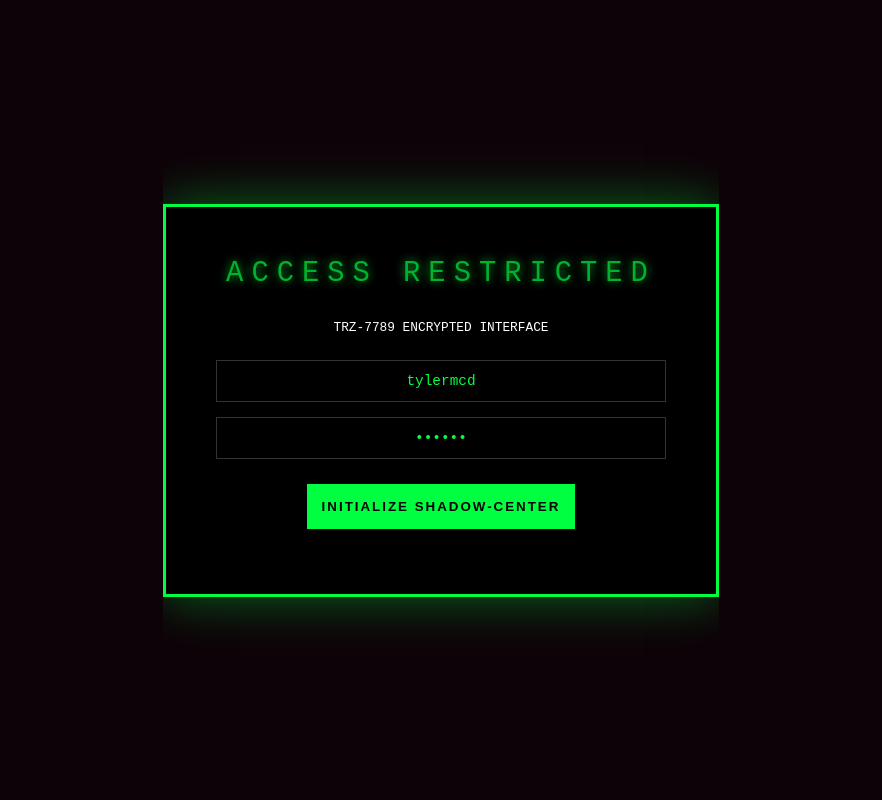
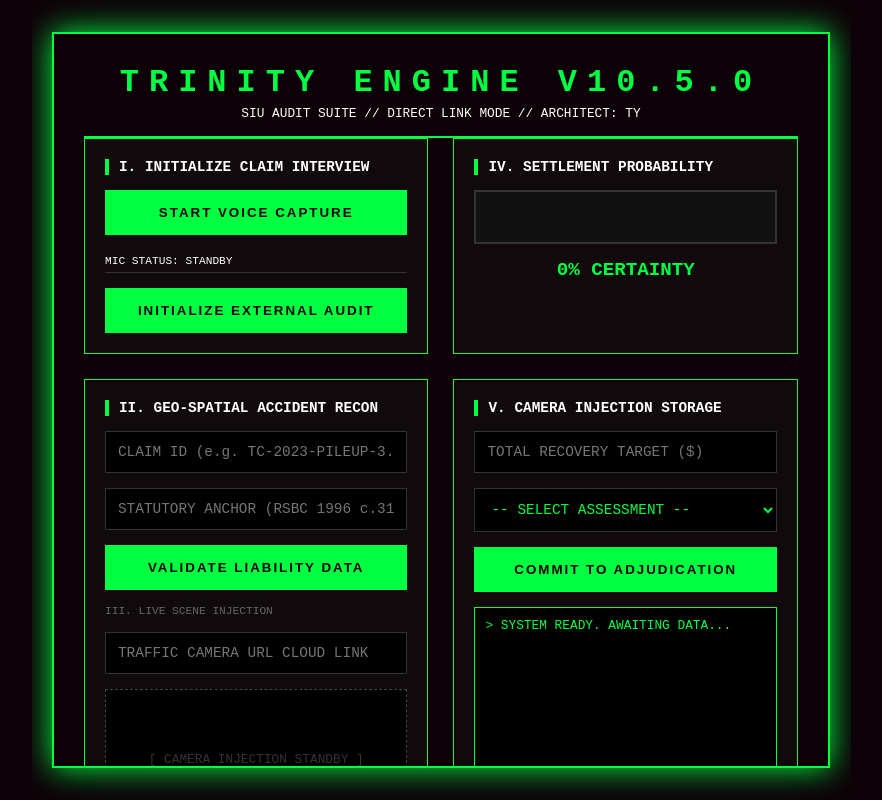
Before and after one commit to tmcdougall816-web/trinity-engine, a website: page index.html in a window 1280 px wide. Shown: the whole page, without its empty margins (199-1081 px from the left). Drawn offline with Linux system fonts and the light colour scheme.

Commit message:
Update index.html

```diff
--- a/index.html
+++ b/index.html
@@ -3,7 +3,7 @@
 <head>
     <meta charset="UTF-8">
     <meta name="viewport" content="width=device-width, initial-scale=1.0">
-    <title>Trinity Engine V10.4.0 - SKELETON KEY</title>
+    <title>Trinity Engine V10.5.0 - DIRECT LINK</title>
     <style>
         :root {
             --matrix-green: #00ff41;
@@ -36,28 +36,9 @@
             opacity: 0.25;
         }
 
-        /* --- THE VAULT SENTRY (LOGIN) --- */
-        #security-lock {
-            width: 450px;
-            padding: 50px;
-            border: 3px solid var(--matrix-green);
-            background: rgba(0, 0, 0, 0.98);
-            box-shadow: 0 0 50px rgba(0, 255, 65, 0.4);
-            text-align: center;
-            z-index: 1000;
-            transition: all 0.5s ease;
-        }
-
-        .lock-header {
-            font-size: 1.8rem;
-            letter-spacing: 8px;
-            margin-bottom: 30px;
-            text-shadow: 0 0 10px var(--matrix-green);
-        }
-
-        /* --- MAIN SIU INTERFACE --- */
+        /* --- MAIN SIU INTERFACE (ALWAYS VISIBLE) --- */
         #main-interface {
-            display: none;
+            display: block; /* FORCED VISIBLE */
             width: 95%;
             max-width: 1300px;
             height: 92vh;
@@ -170,30 +151,16 @@
             100% { box-shadow: 0 0 0 0 rgba(255, 0, 0, 0); }
         }
 
-        .glitch { animation: glitch 2s infinite; }
-        @keyframes glitch { 0% { opacity: 1; } 50% { opacity: 0.7; } 100% { opacity: 1; } }
-
     </style>
 </head>
 <body>
 
 <canvas id="matrix"></canvas>
 
-<div id="security-lock">
-    <div class="lock-header glitch">ACCESS RESTRICTED</div>
-    <p style="color: #fff; font-size: 0.8rem; margin-bottom: 25px;">TRZ-7789 ENCRYPTED INTERFACE</p>
-
-    <input type="text" id="access-id" value="tylermcd" placeholder="ARCHITECT ACCESS ID" style="margin-bottom: 15px; text-align: center;">
-    <input type="password" id="protocol-key" value="crayon" placeholder="PROTOCOL SECURITY KEY" style="margin-bottom: 25px; text-align: center;">
-
-    <button onclick="unlock()">INITIALIZE SHADOW-CENTER</button>
-    <p id="err" style="color: var(--danger-red); font-size: 0.75rem; margin-top: 15px;"></p>
-</div>
-
 <div id="main-interface">
     <header>
-        <h1 style="margin: 0; letter-spacing: 10px;">TRINITY ENGINE V10.4.0</h1>
-        <div style="font-size: 0.8rem; color: #fff; margin-top: 5px;">SIU AUDIT SUITE // APEX VOICE ENGINE // ARCHITECT: TY</div>
+        <h1 style="margin: 0; letter-spacing: 10px;">TRINITY ENGINE V10.5.0</h1>
+        <div style="font-size: 0.8rem; color: #fff; margin-top: 5px;">SIU AUDIT SUITE // DIRECT LINK MODE // ARCHITECT: TY</div>
     </header>
 
     <div class="grid-layout">
@@ -238,6 +205,4 @@
 </div>
 
 <script>
-    // --- BYPASS LOGIC ---
-    function unlock() {
-        // This function now ignores exact matching and
+    function addLog
```
